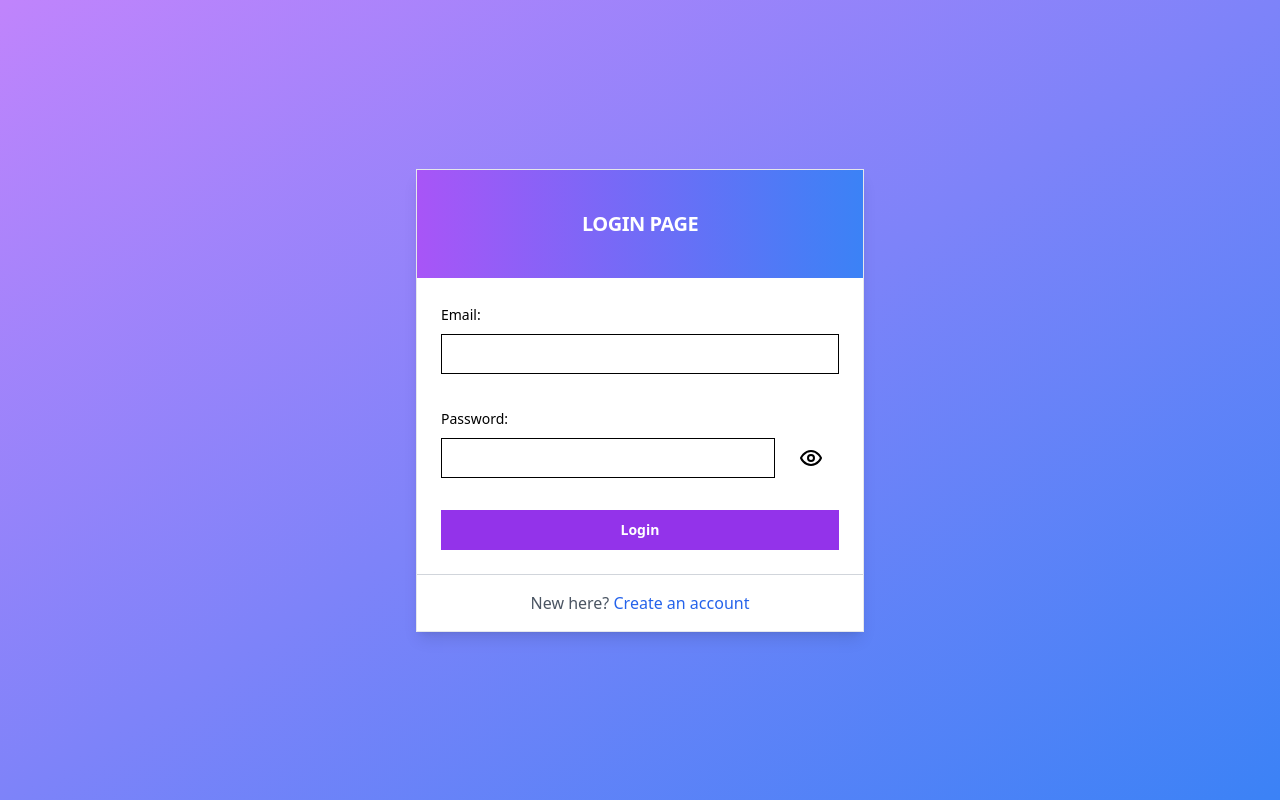
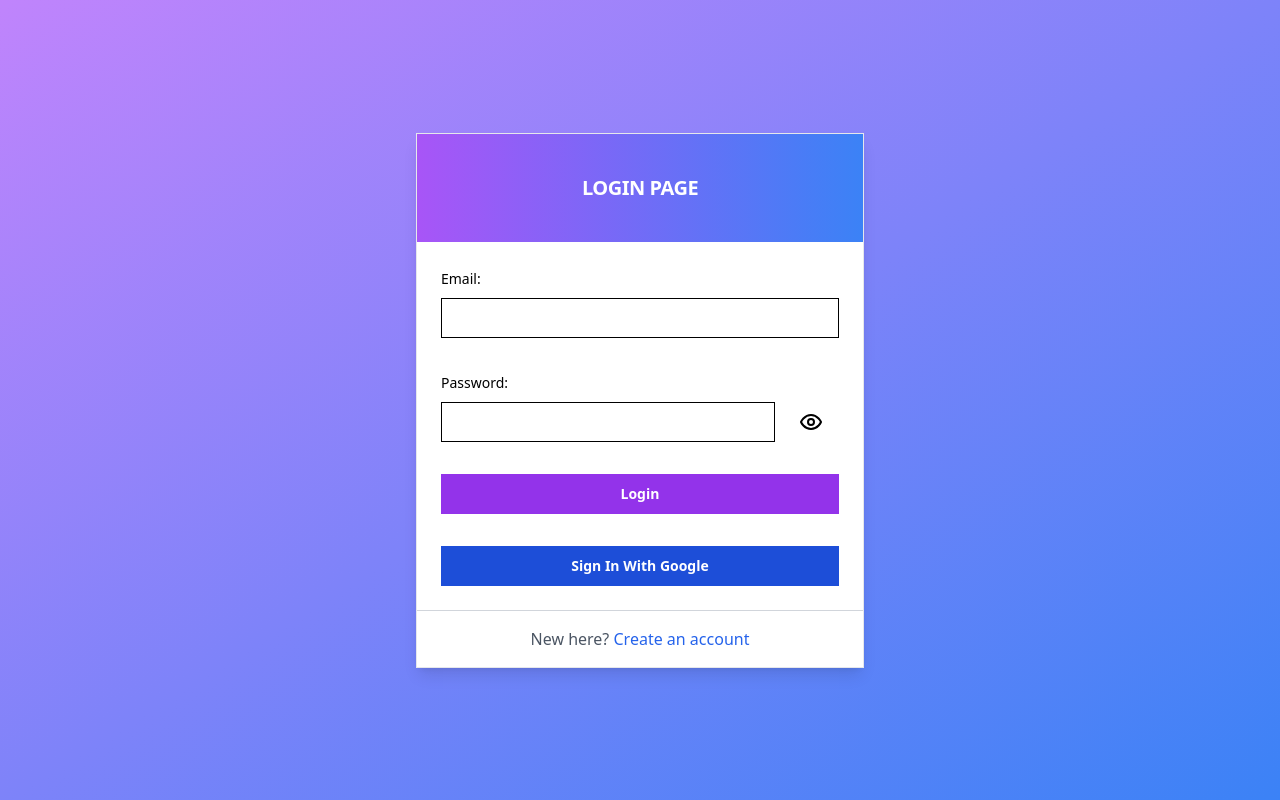
Before and after one commit to prit1310/expenseTracker, a React (Vite) app: page /login in a window 1280 px wide. Built offline with nearby package versions, Linux system fonts and the light colour scheme.

Commit message:
add googel authentication in login

```diff
--- a/src/components/molecules/LoginForm.tsx
+++ b/src/components/molecules/LoginForm.tsx
@@ -6,7 +6,7 @@ import { FormField, FormItem, FormLabel, FormControl, FormMessage, Form } from "
 import { Input } from "../ui/input";
 import { Eye, EyeOff } from "lucide-react";
 import { useState } from "react";
-import { signInWithEmailAndPassword } from "firebase/auth";
+import { signInWithEmailAndPassword, signInWithPopup ,GoogleAuthProvider} from "firebase/auth";
 import { auth } from "../../lib/firebase";
 import { useNavigate } from "react-router-dom";
 import { useStore } from "../../store";
@@ -17,6 +17,8 @@ const formSchema = z.object({
   }),
   password: z.string(),
 });
+
+const provider = new GoogleAuthProvider();
 
 const LoginForm = () => {
   const {logIn,loggedIn}:any = useStore()
@@ -45,6 +47,15 @@ const LoginForm = () => {
         location.reload();
       });
   }
+
+  async function signInWithGoogle(){
+    signInWithPopup(auth,provider).then(
+     ()=>{
+      logIn()
+       navigate("/")
+     }
+    )
+ }
 
   console.log(loggedIn)
   return (
@@ -87,6 +98,9 @@ const LoginForm = () => {
           <Button type="submit" className="w-full bg-purple-600 text-white font-bold hover:bg-purple-500">
             Login
           </Button>
+          <Button className="w-full bg-blue-700 font-bold text-white hover:bg-blue-500" onClick={signInWithGoogle}>
+            Sign In With Google
+          </Button>
         </form>
     </Form>
   );
```
